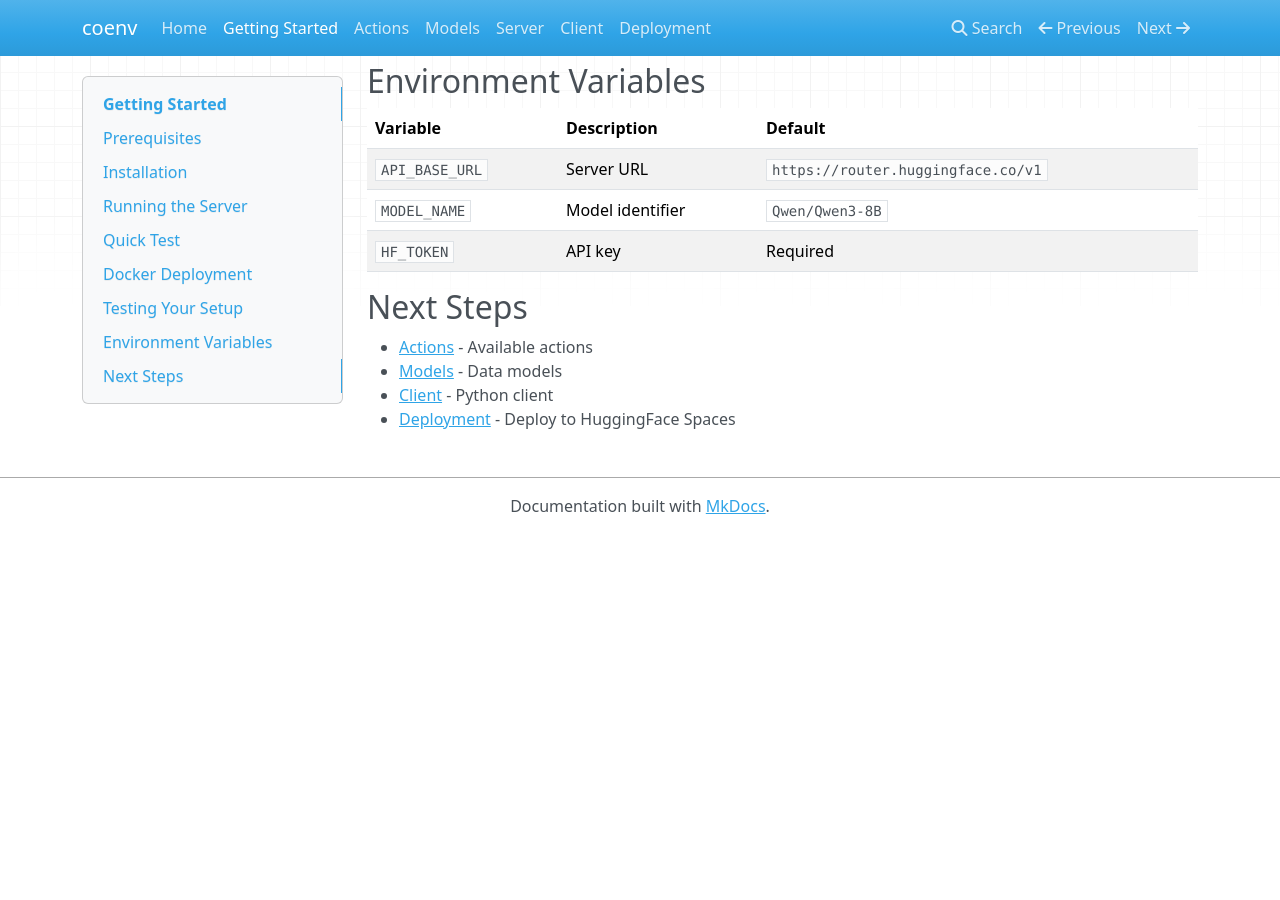
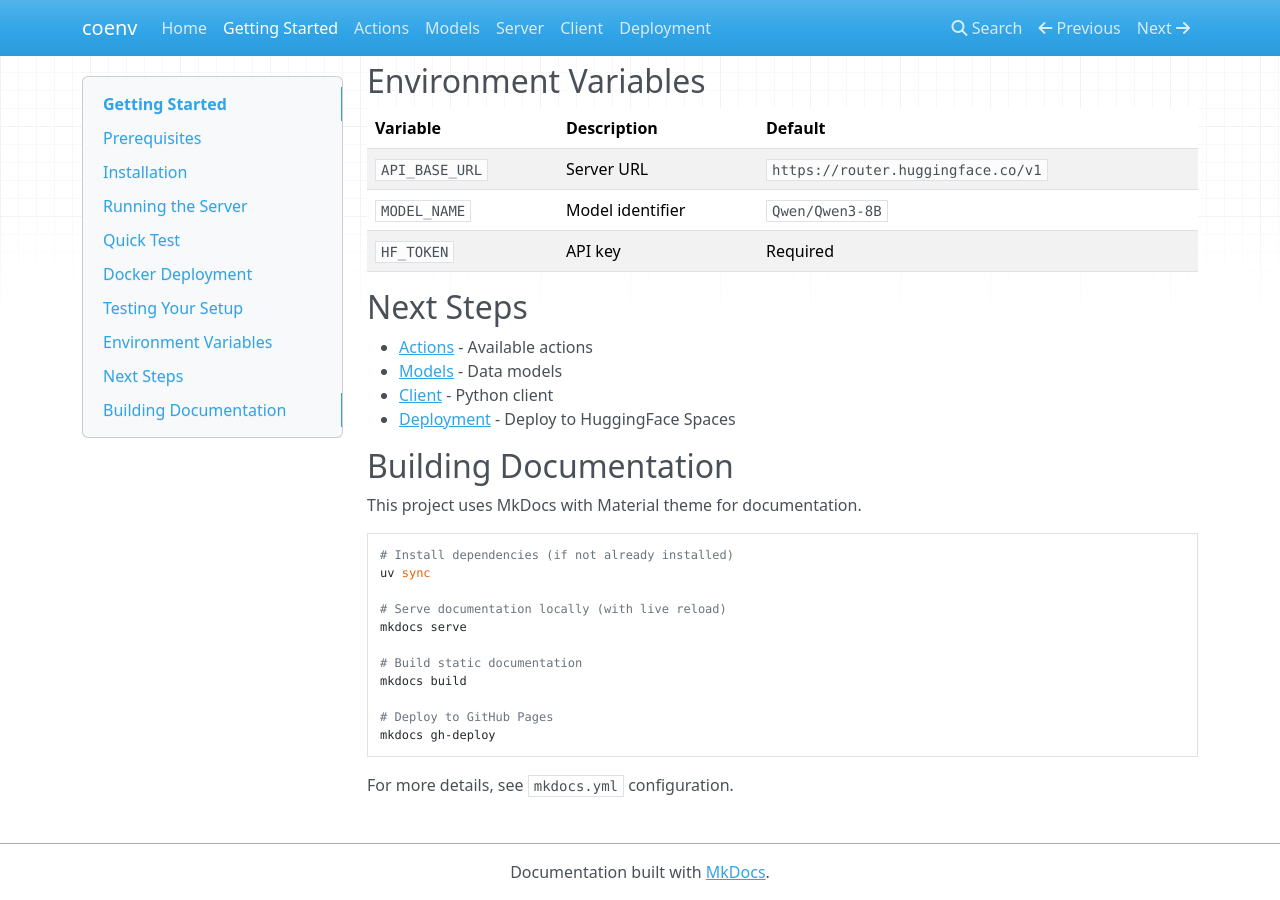
Before and after one commit to SandyTheAdventurer/coenv, an MkDocs documentation site: the page built from docs/getting-started.md, in a window 1280 px wide and 900 px high, scrolled down 1696 px. Built offline with MkDocs 1.6.1, drawn with Linux system fonts in a browser that asks for light colours; nearby versions of some CDN libraries; before the commit the page ends 2230 px from its top, so only the background shows below that.

Commit message:
feat: enhance documentation with motivation and build instructions

````diff
--- a/docs/getting-started.md
+++ b/docs/getting-started.md
@@ -95,3 +95,23 @@ uv run python inference.py
 - [Models](./models.md) - Data models
 - [Client](./client.md) - Python client
 - [Deployment](./deployment.md) - Deploy to HuggingFace Spaces
+
+## Building Documentation
+
+This project uses MkDocs with Material theme for documentation.
+
+```bash
+# Install dependencies (if not already installed)
+uv sync
+
+# Serve documentation locally (with live reload)
+mkdocs serve
+
+# Build static documentation
+mkdocs build
+
+# Deploy to GitHub Pages
+mkdocs gh-deploy
+```
+
+For more details, see `mkdocs.yml` configuration.
````
Also changed, not shown: README.md (+15 -4 lines), docs/index.md (+14 -0 lines).
